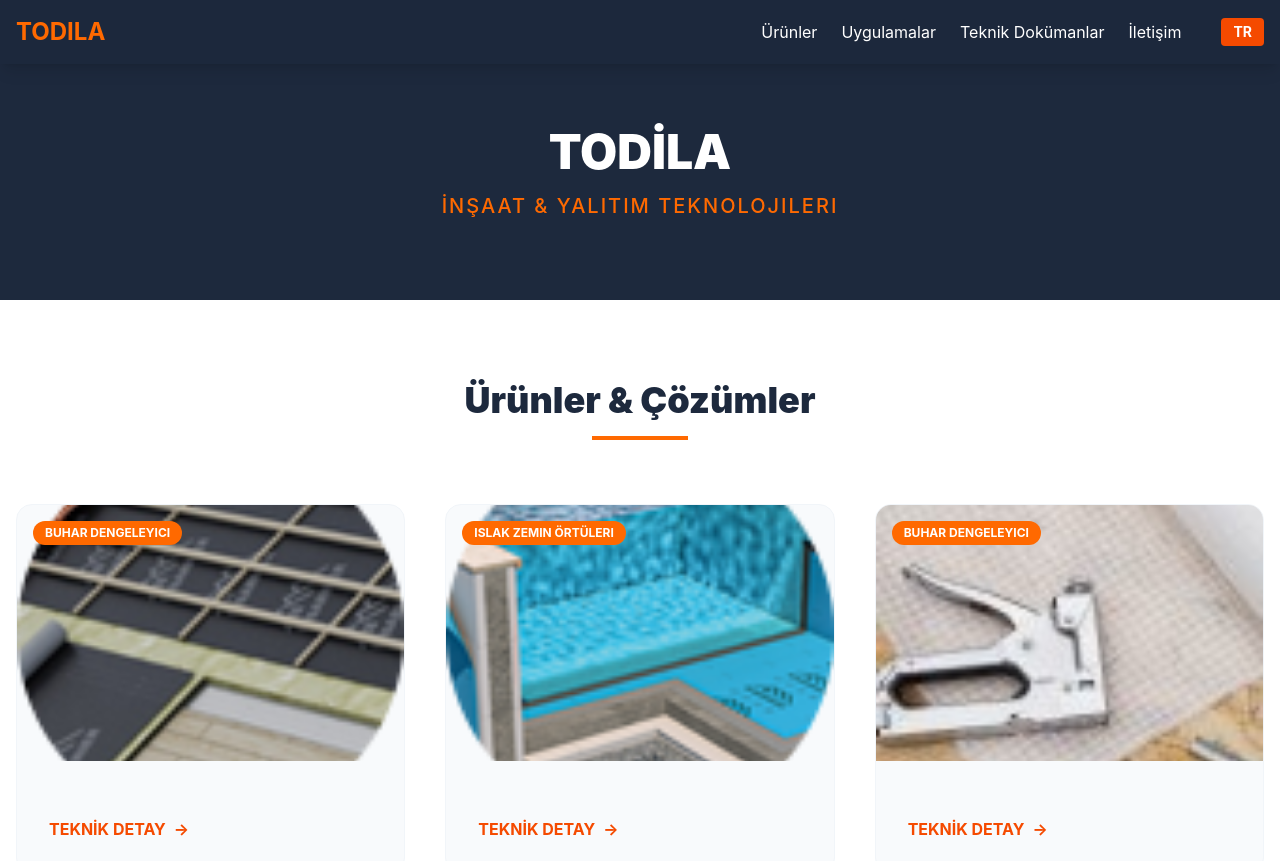
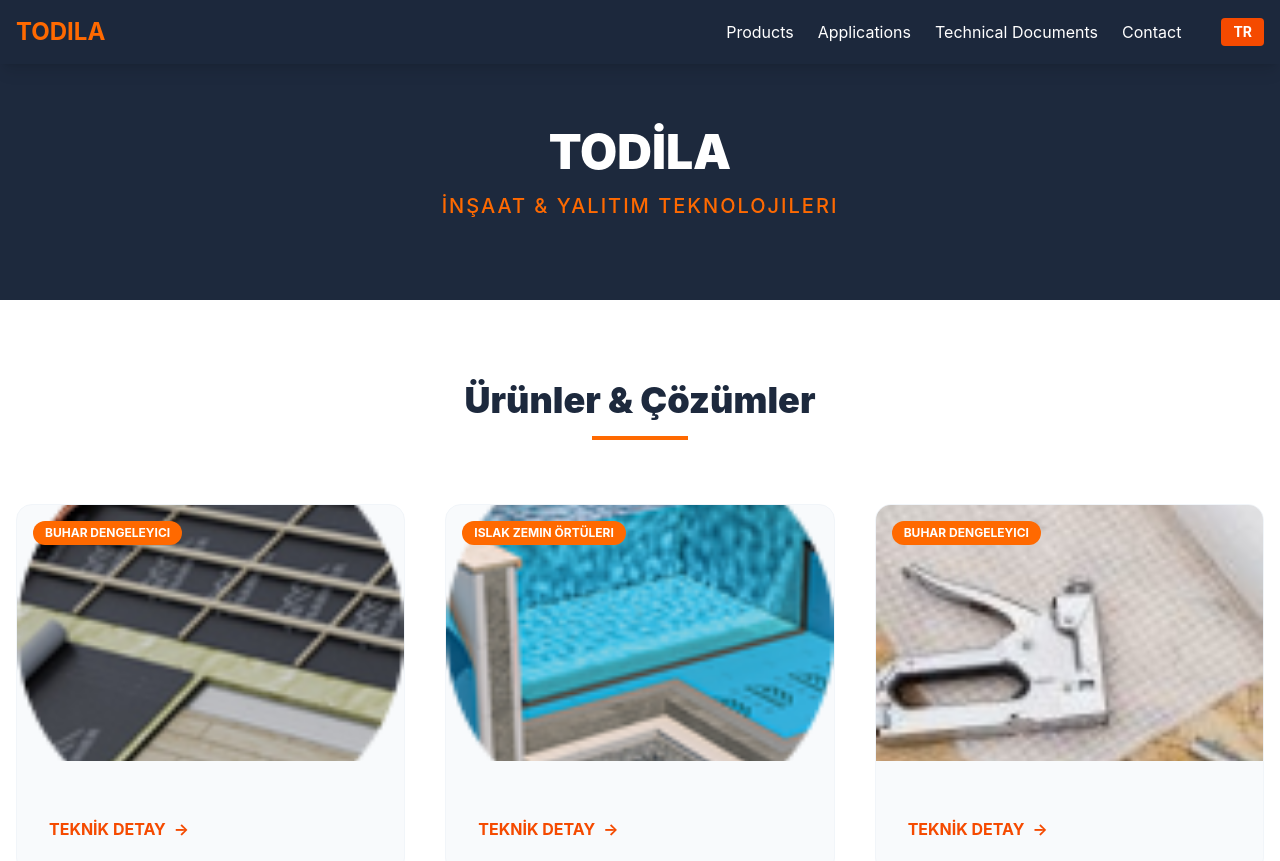
Before and after one commit to TolgaErtugrul/todila-web, a React (Vite) app: page / in a window 1280 px wide. Shown: the top 861 px of the page. Built offline with nearby package versions, Linux system fonts and the light colour scheme.

Commit message:
Çoklu dil desteği sayfalara uygulandı

```diff
--- a/src/components/Navbar.jsx
+++ b/src/components/Navbar.jsx
@@ -21,10 +21,10 @@
       <div className="text-2xl font-bold text-orange-500 cursor-pointer" onClick={(e) => scrollToSection(e, 'hero')}>TODILA</div>
 
       <div className="hidden md:flex space-x-6 items-center">
-        <a href="#products" onClick={(e) => scrollToSection(e, 'products')} className="hover:text-orange-400 transition">Ürünler</a>
-        <a href="#apps" onClick={(e) => scrollToSection(e, 'apps')} className="hover:text-orange-400 transition">Uygulamalar</a>
-        <a href="#docs" onClick={(e) => scrollToSection(e, 'docs')} className="hover:text-orange-400 transition">Teknik Dokümanlar</a>
-        <a href="#contact" onClick={(e) => scrollToSection(e, 'contact')} className="hover:text-orange-400 transition">İletişim</a>
+        <a href="#products" onClick={(e) => scrollToSection(e, 'products')} className="hover:text-orange-400 transition">{t('nav_products')}</a>
+        <a href="#apps" onClick={(e) => scrollToSection(e, 'apps')} className="hover:text-orange-400 transition">{t('nav_apps')}</a>
+        <a href="#docs" onClick={(e) => scrollToSection(e, 'docs')} className="hover:text-orange-400 transition">{t('nav_docs')}</a>
+        <a href="#contact" onClick={(e) => scrollToSection(e, 'contact')} className="hover:text-orange-400 transition">{t('nav_contact')}</a>
 
         <button
           onClick={() => changeLanguage(i18n.language === 'tr' ? 'en' : 'tr')}
--- a/src/i18n.js
+++ b/src/i18n.js
@@ -7,8 +7,36 @@
   .use(initReactI18next)
   .init({
     resources: {
-      tr: { translation: { "welcome": "Todila'ya Hoş Geldiniz", "products": "Ürünler" } },
-      en: { translation: { "welcome": "Welcome to Todila", "products": "Products" } }
+      tr: {
+        translation: {
+          "nav_products": "Ürünler",
+          "nav_apps": "Uygulamalar",
+          "nav_docs": "Teknik Dokümanlar",
+          "nav_contact": "İletişim",
+          "hero_subtitle": "İnşaat & Yalıtım Teknolojileri",
+          "docs_title": "Teknik Dokümanlar & Belgeler",
+          "docs_quality": "Kalite Belgeleri",
+          "docs_test": "Test Raporları",
+          "docs_tables": "Teknik Tablolar",
+          "contact_address": "Adres",
+          "contact_phone": "Telefon & E-posta"
+        }
+      },
+      en: {
+        translation: {
+          "nav_products": "Products",
+          "nav_apps": "Applications",
+          "nav_docs": "Technical Documents",
+          "nav_contact": "Contact",
+          "hero_subtitle": "Construction & Insulation Technologies",
+          "docs_title": "Technical Documents & Certificates",
+          "docs_quality": "Quality Certificates",
+          "docs_test": "Test Reports",
+          "docs_tables": "Technical Charts",
+          "contact_address": "Address",
+          "contact_phone": "Phone & E-mail"
+        }
+      }
     },
     fallbackLng: "tr",
     interpolation: { escapeValue: false }
```
